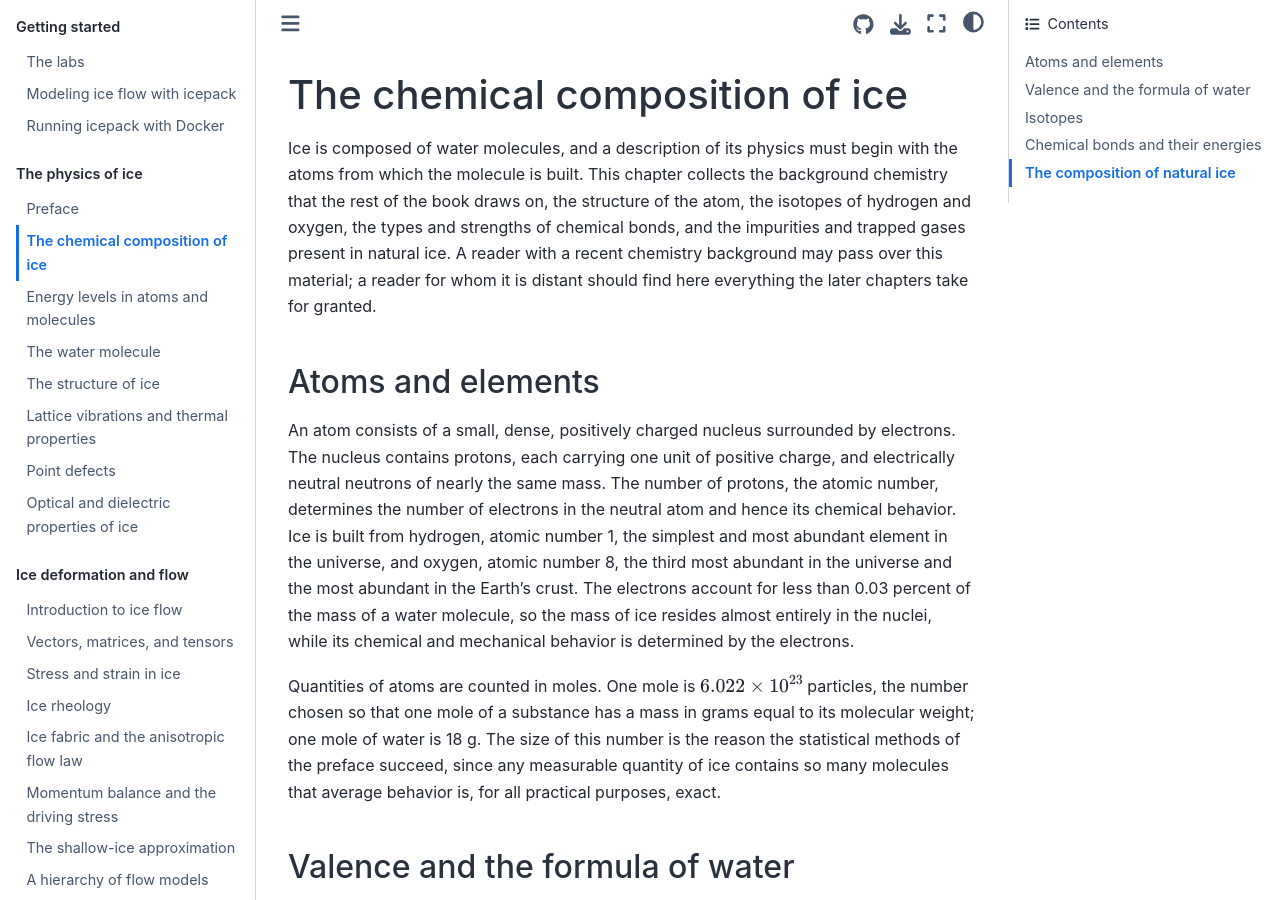
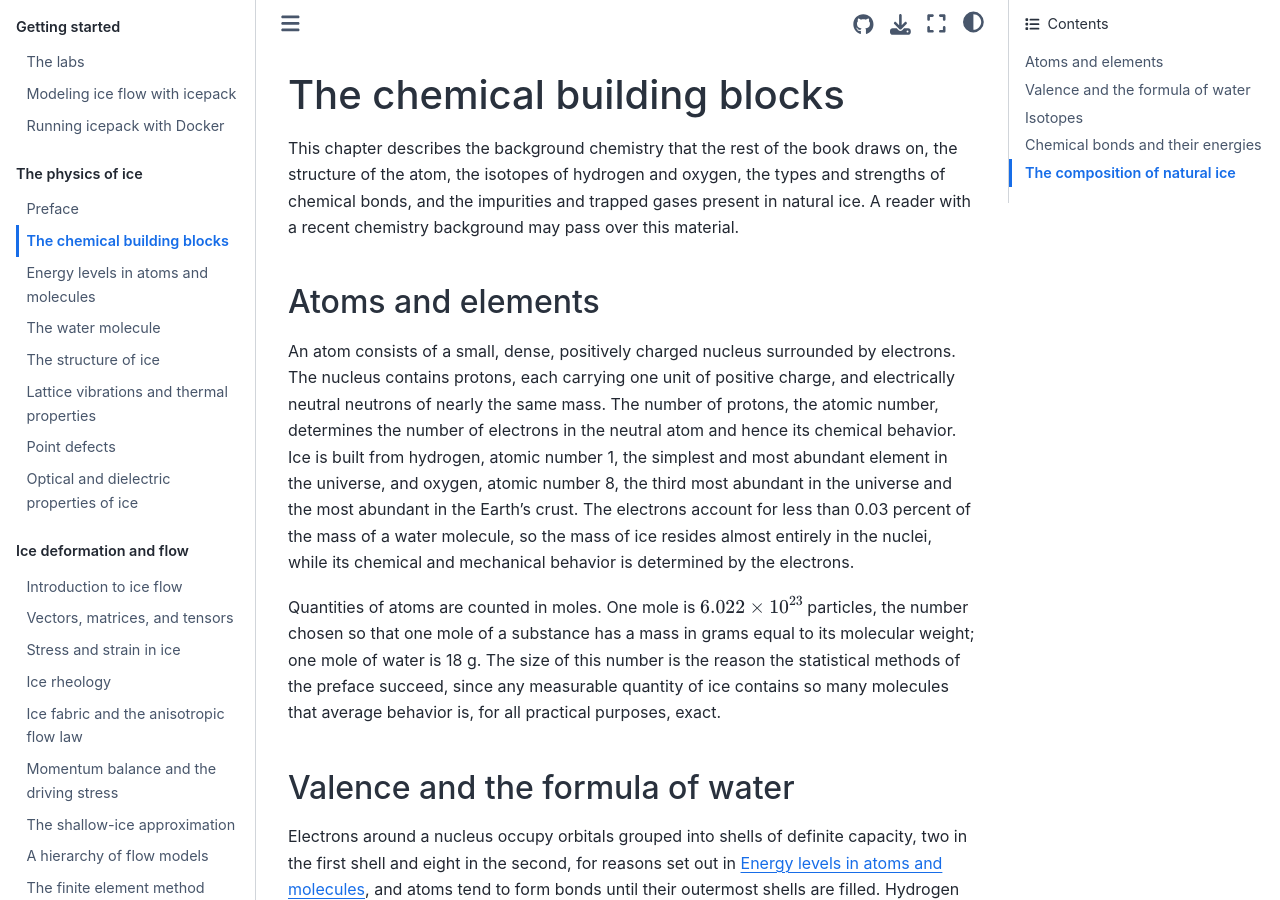
Before and after one commit to rice-glaciology/glaciology-book, a Jupyter Book: the page built from sections/foundations/composition.md, in a window 1280 px wide and 900 px high. Built offline with Jupyter Book 1.0.4 settings and Sphinx 7.4.7 and the Sphinx Book theme 1.1.4, drawn with Linux system fonts in a browser that asks for light colours; pages that are not in the unit, such as notebooks, are missing from menus.

Commit message:
Update composition.md

```diff
--- a/sections/foundations/composition.md
+++ b/sections/foundations/composition.md
@@ -1,6 +1,6 @@
-# The chemical composition of ice
+# The chemical building blocks
 
-Ice is composed of water molecules, and a description of its physics must begin with the atoms from which the molecule is built. This chapter collects the background chemistry that the rest of the book draws on, the structure of the atom, the isotopes of hydrogen and oxygen, the types and strengths of chemical bonds, and the impurities and trapped gases present in natural ice. A reader with a recent chemistry background may pass over this material; a reader for whom it is distant should find here everything the later chapters take for granted.
+This chapter describes the background chemistry that the rest of the book draws on, the structure of the atom, the isotopes of hydrogen and oxygen, the types and strengths of chemical bonds, and the impurities and trapped gases present in natural ice. A reader with a recent chemistry background may pass over this material.
 
 ## Atoms and elements
 
```
